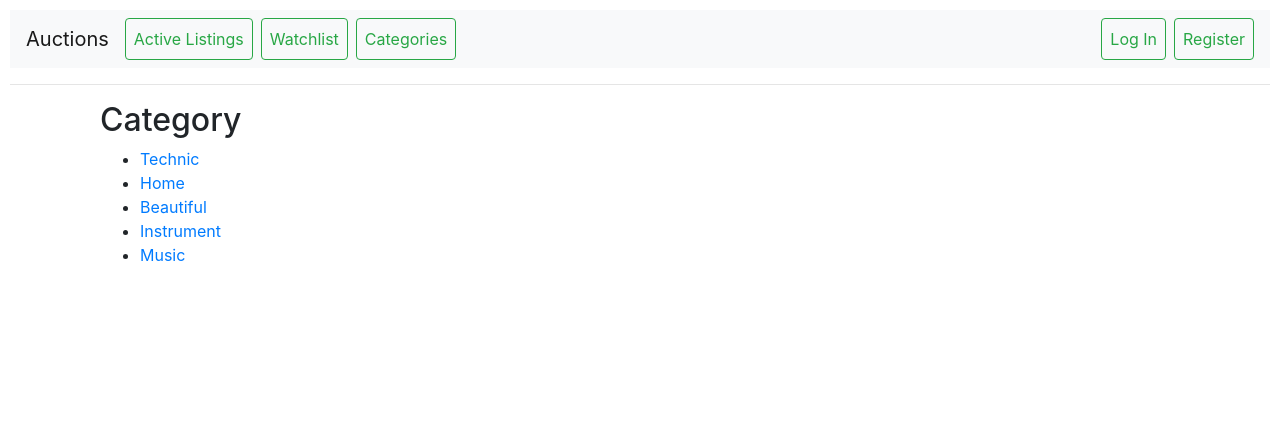
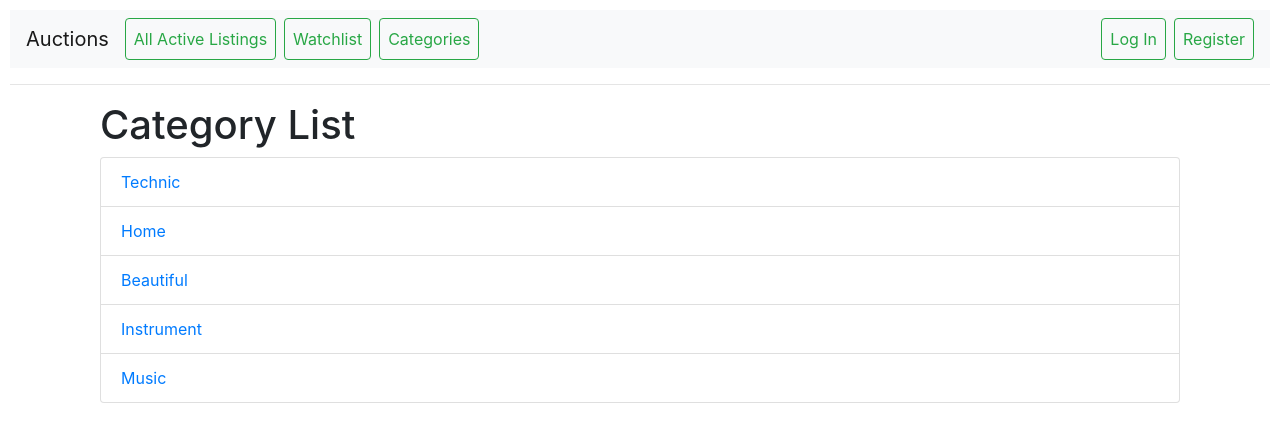
Before and after one commit to VadymDem/CommercePrototype, a Django app: page /categories/ in a window 1280 px wide. Shown: the top 442 px of the page. Run offline with Django 3.2, Linux system fonts and the light colour scheme; data comes from the database, SQL or seed files in the repository; both versions use the stored data as it was after the commit; some libraries are stand-ins or nearby versions.

Commit message:
added category functional, templates for category render

```diff
--- a/auctions/templates/auctions/category_list.html
+++ b/auctions/templates/auctions/category_list.html
@@ -1,15 +1,15 @@
 {% extends "auctions/layout.html" %}
 
 {% block title %}
-    Categories
+    Category List - Auctions
 {% endblock %}
 
 {% block body %}
     <div class="container">
-        <h2>Category</h2>
-        <ul>
+        <h1>Category List</h1>
+        <ul class="list-group">
             {% for category in categories %}
-                <li><a href="{% url 'category' %}?category_id={{ category.pk }}">{{ category.name }}</a></li>
+                <li class="list-group-item"><a href="{% url 'category_render' category.id %}">{{ category.name }}</a></li>
             {% endfor %}
         </ul>
     </div>
--- a/auctions/templates/auctions/layout.html
+++ b/auctions/templates/auctions/layout.html
@@ -1,5 +1,3 @@
-<!-- layout.html -->
-
 {% load static %}
 
 <!DOCTYPE html>
@@ -16,13 +14,13 @@
         <div class="collapse navbar-collapse" id="navbarSupportedContent">
             <ul class="navbar-nav mr-auto">
                 <li class="nav-item active">
-                    <a class="nav-link btn btn-outline-success text-success mr-2" href="{% url 'index' %}">Active Listings</a>
+                    <a class="nav-link btn btn-outline-success text-success mr-2" href="{% url 'index' %}">All Active Listings</a>
                 </li>
                 <li class="nav-item">
                     <a class="nav-link btn btn-outline-success text-success" href="{% url 'watchlist' %}">Watchlist</a>
                 </li>
                 <li class="nav-item">
-                    <a class="nav-link btn btn-outline-success text-success ml-2" href="{% url 'category' %}">Categories</a>
+                    <a class="nav-link btn btn-outline-success text-success ml-2" href="{% url 'category_list' %}">Categories</a>
                 </li>
             </ul>
             {% if user.is_authenticated %}
--- a/auctions/urls.py
+++ b/auctions/urls.py
@@ -12,5 +12,6 @@ urlpatterns = [
     path('watchlist/', views.watchlist, name='watchlist'),
     path('add/<int:listing_id>/', views.add_to_watchlist, name='add_to_watchlist'),
     path('remove/<int:listing_id>/', views.remove_from_watchlist, name='remove_from_watchlist'),
-    path('categories/', views.category_list, name='category'),
+    path('categories/', views.category_list, name='category_list'),
+    path('category/<int:category_id>/', views.category_render, name='category_render'),
 ]
--- a/auctions/views.py
+++ b/auctions/views.py
@@ -13,12 +13,6 @@ from .models import ListingForm
 def index(request):
     listings = Listing.objects.all()
     return render(request, 'auctions/index.html', {'listings': listings})
-
-
-def category_list(request):
-    category_id = request.GET.get('category_id')
-    categories = Category.objects.all()
-    return render(request, 'auctions/category_list.html', {'categories': categories})
 
 
 def login_view(request):
@@ -108,3 +102,14 @@ def remove_from_watchlist(request, listing_id):
     watchlist = Watchlist.objects.get(user=request.user)
     watchlist.listings.remove(listing)
     return redirect('watchlist')
+
+
+def category_list(request):
+    categories = Category.objects.all()
+    return render(request, 'auctions/category_list.html', {'categories': categories})
+
+
+def category_render(request, category_id):
+    category = get_object_or_404(Category, id=category_id)
+    listings = Listing.objects.filter(category=category)
+    return render(request, 'auctions/category_render.html', {'category': category, 'listings': listings})
```
Also changed, not shown: auctions/templates/auctions/category_render.html (added, +33 -0 lines), db.sqlite3.
